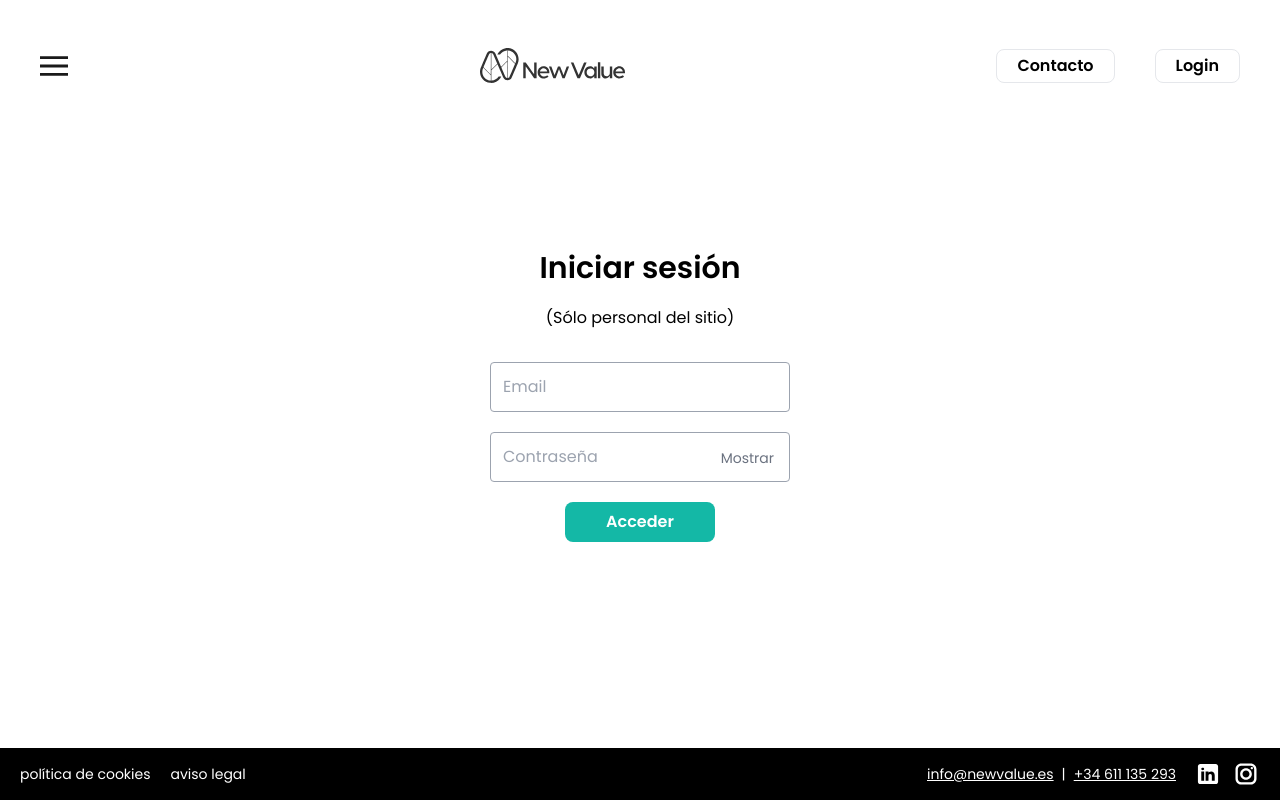
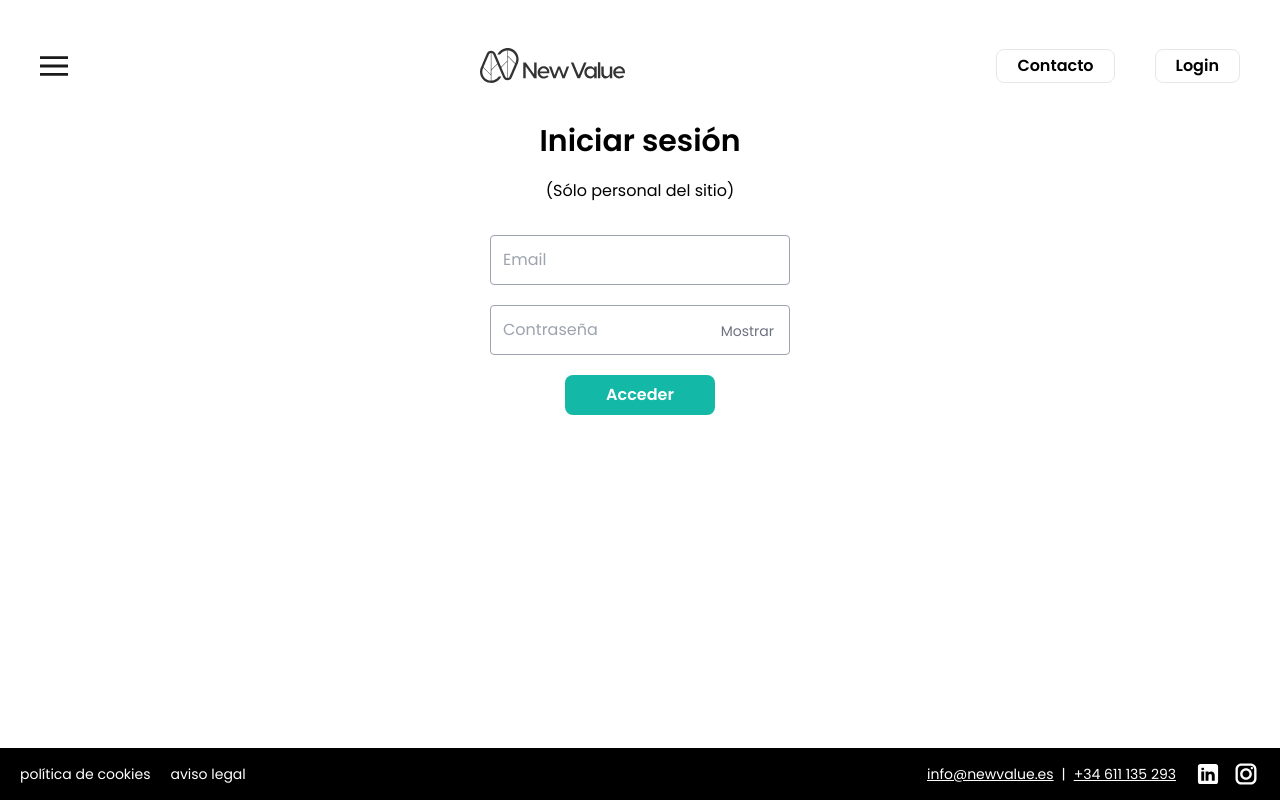
Before and after one commit to mariandrean/NewValue, a React (Vite) app in the folder client/: page /login in a window 1280 px wide. Built offline with nearby package versions, Linux system fonts and the light colour scheme.

Commit message:
fix(client):fix-layouts

```diff
--- a/client/src/layout/LayoutPrivate.jsx
+++ b/client/src/layout/LayoutPrivate.jsx
@@ -19,11 +19,13 @@ const LayoutPrivate = () => {
 
   return (
     <>
-      <header>
-        <DashboardMenu />
-      </header>
-      <main className='p-5 sm:px-10 pb-10 lg:px-20'>
-        <Outlet />
+      <main>
+        <header>
+          <DashboardMenu />
+        </header>
+        <section className='p-5 sm:px-10 pb-10 lg:px-20 self'>
+          <Outlet />
+        </section>
       </main>
       <footer></footer>
     </>
--- a/client/src/layout/LayoutPublic.jsx
+++ b/client/src/layout/LayoutPublic.jsx
@@ -9,13 +9,16 @@ const LayoutPublic = () => {
 
   return (
     <>
-      <header>
-        {token && <DashboardMenu />}
-        <Navbar />
-      </header>
-      <main className='p-5 sm:px-10 pb-10 lg:px-20'>
-        <Outlet />
+      <main>
+        <header>
+          {token && <DashboardMenu />}
+          <Navbar />
+        </header>
+        <section className='p-5 sm:px-10 pb-10 lg:px-20'>
+          <Outlet />
+        </section>
       </main>
+
       <Footer />
     </ >
   );
```
